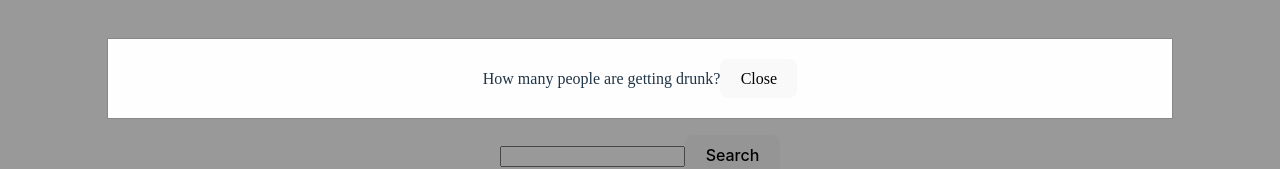
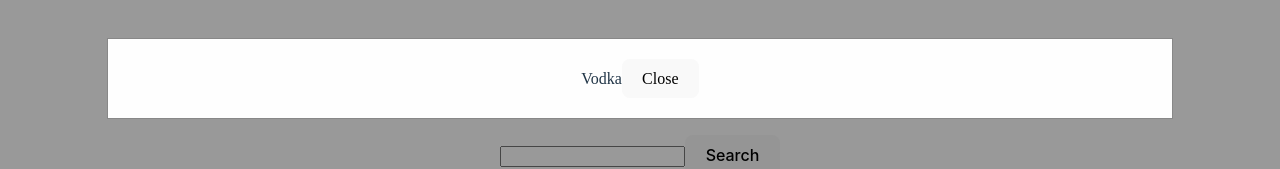
Before and after one commit to WeiLong006/Project_2, a React (Vite) app in the folder Cocktail_Recipe/: page / in a window 1280 px wide. Both pictures are taken after a click on the picture 699 px from the left and 480 px from the top of the page. Shown: the part 154-323 px from the top of the page. Built offline with nearby package versions, Linux system fonts and the light colour scheme.

Commit message:
Modal Information display successful

```diff
--- a/Cocktail_Recipe/src/Components/Image.jsx
+++ b/Cocktail_Recipe/src/Components/Image.jsx
@@ -16,8 +16,8 @@ const Image = (props) => {
     <div className="drink">
       <label>{props.drink.strDrink}</label>
       <img src={props.drink.strDrinkThumb} onClick={imgClick}></img>
-      {click && <Modal closeBtn={closeClick} />}
-      {console.log(props.drink)}
+      {click && <Modal closeBtn={closeClick} drink={props.drink}/>}
+      {/* {console.log(props.drink)} */}
     </div>
   );
 };
--- a/Cocktail_Recipe/src/Components/Modal.jsx
+++ b/Cocktail_Recipe/src/Components/Modal.jsx
@@ -3,13 +3,13 @@ import "../App.css";
 import Button from "./Button";
 
 const Modal = (props) => {
-
   return (
     // Open Modal
     <div id="myModal" className="modal">
       {/* Modal content */}
       <div className="modal-content">
-        <label>How many people are getting drunk?</label>
+        <label>{props.drink.strIngredient1}</label>
+        {console.log(props.drink)}
         <Button btnName="Close" btnFunc={props.closeBtn} />
       </div>
     </div>
```
